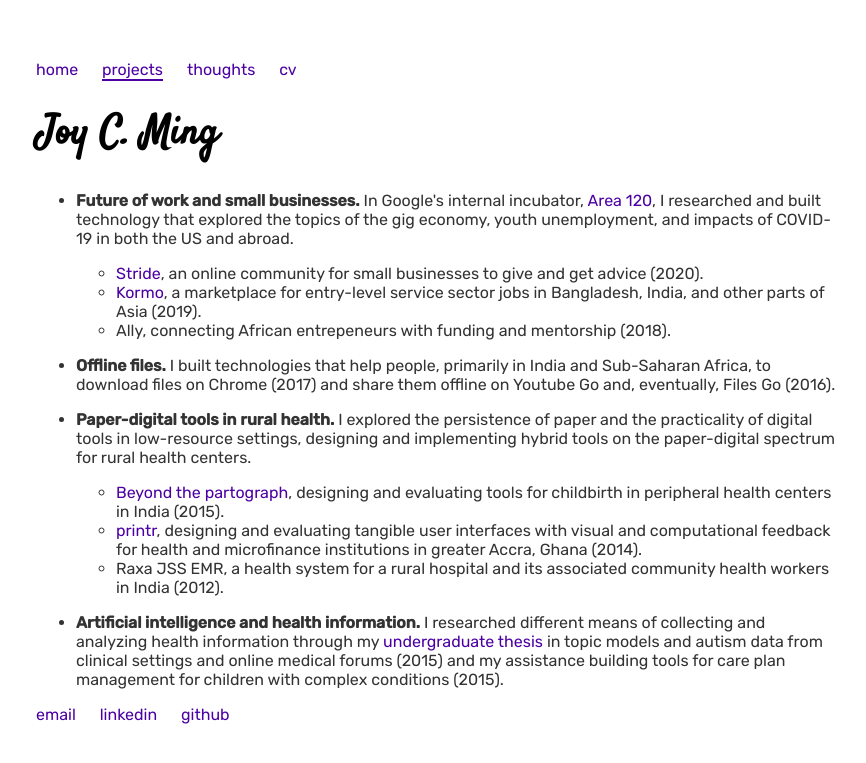
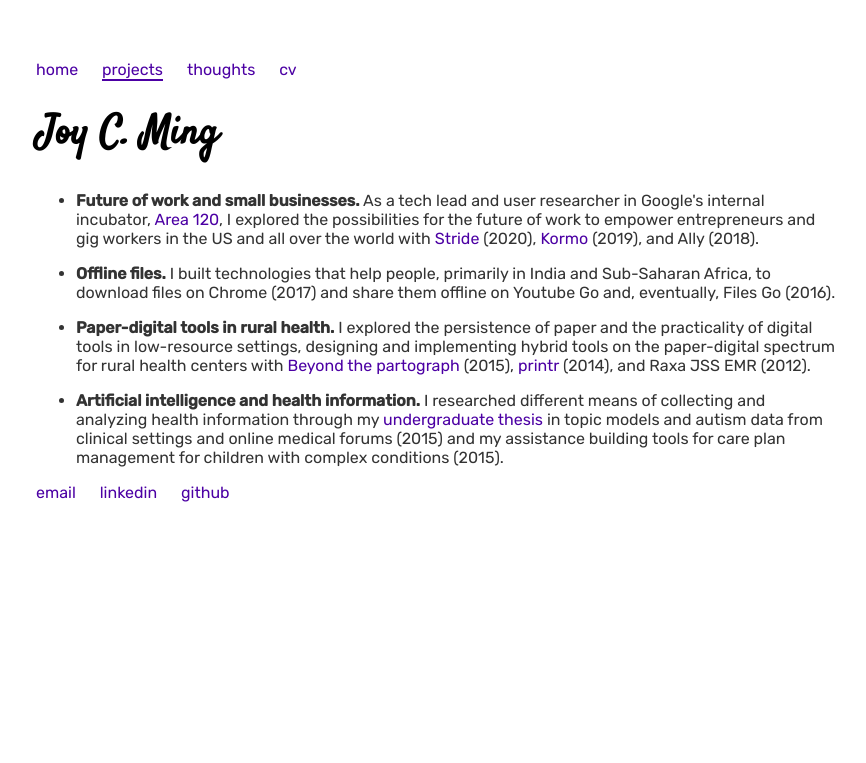
Before and after one commit to jming/jming.github.io, a Jekyll site: the page built from projects/index.html, in a window 1280 px wide. Shown: the top 763 px of the page, without its empty margins (204-1070 px from the left). Built offline with Jekyll 4.4.1, drawn with Linux system fonts in a browser that asks for light colours.

Commit message:
update bio

```diff
--- a/index.html
+++ b/index.html
@@ -8,11 +8,11 @@
 	<div class="right column">
 		<p>Hi, I'm Joy!</p>
 
-		<p><b>I make technology more helpful for more people, making it part of social change that gives power to people who don't traditionally have it, like people with disabilities or nurses in rural India.</b></p>
+		<p><b>I make technology that is part of social change to give power to people who don't traditionally have it, like people with disabilities or nurses in rural India.</b></p>
 
 		<p>As a first year PhD student in information science at Cornell, my research involves human-computer interaction, participatory design, disability studies, and global health equity. My previous experiences at Google, as a Fulbright researcher, and co-founder of the Harvard College Developers for Development have given me experience understanding the role of technology in social change and designing and building technology for job seekers in Asia, entrepreneurs in Africa, and hospitals in India, Ghana, and the US.</p>
 
-		<p>I also enjoy exploring in cities, nature,and books and creating food and art. My latest creations include 5 different kinds of cheesecake ;)</p>
+		<p>I also enjoy exploring in cities, nature,and books and creating food and art. My latest creations include experimenting with 5 different kinds of cheesecake ;)</p>
 
 		<p>Please reach out if any of this resonates with you &mdash; I love connecting with people interested in or working on social impact tech!</p>
 	</div>
--- a/projects/index.html
+++ b/projects/index.html
@@ -6,23 +6,12 @@
 <div class="projects">
 	<p>
 	<ul>
-		<li><p><b>Future of work and small businesses.</b> In Google's internal incubator, <a href="https://area120.google.com/">Area 120</a>, I researched and built technology that explored the topics of the gig economy, youth unemployment, and impacts of COVID-19 in both the US and abroad.
-			<ul>
-				<li><a href="https://www.strideworks.com">Stride</a>, an online community for small businesses to give and get advice (2020).</li>
-				<li><a href="https://www.kormo.com">Kormo</a>, a marketplace for entry-level service sector jobs in Bangladesh, India, and other parts of Asia (2019).</li>
-				<li>Ally, connecting African entrepeneurs with funding and mentorship (2018).</li>
-			</ul>
+		<li><p><b>Future of work and small businesses.</b> As a tech lead and user researcher in Google's internal incubator, <a href="https://area120.google.com/">Area 120</a>, I explored the possibilities for the future of work to empower entrepreneurs and gig workers in the US and all over the world with <a href="https://www.strideworks.com">Stride</a> (2020), <a href="https://www.kormo.com">Kormo</a> (2019), and Ally (2018).
 		</p></li>
 
 		<li><p><b>Offline files.</b> I built technologies that help people, primarily in India and Sub-Saharan Africa, to download files on Chrome (2017) and share them offline on Youtube Go and, eventually, Files Go (2016).</p></li>
 
-		<li><p><b>Paper-digital tools in rural health.</b> I explored the persistence of paper and the practicality of digital tools in low-resource settings, designing and implementing hybrid tools on the paper-digital spectrum for rural health centers.
-
-			<ul>
-				<li><a href="https://dl.acm.org/citation.cfm?id=2909628">Beyond the partograph</a>, designing and evaluating tools for childbirth in peripheral health centers in India (2015).</li>
-				<li><a href="https://dl.acm.org/citation.cfm?id=2909649">printr</a>, designing and evaluating tangible user interfaces with visual and computational feedback for health and microfinance institutions in greater Accra, Ghana (2014).</li>
-				<li>Raxa JSS EMR, a health system for a rural hospital and its associated community health workers in India (2012).</li>
-			</ul>
+		<li><p><b>Paper-digital tools in rural health.</b> I explored the persistence of paper and the practicality of digital tools in low-resource settings, designing and implementing hybrid tools on the paper-digital spectrum for rural health centers with <a href="https://dl.acm.org/citation.cfm?id=2909628">Beyond the partograph</a> (2015), <a href="https://dl.acm.org/citation.cfm?id=2909649">printr</a> (2014), and Raxa JSS EMR (2012).
 		</p></li>
 
 		<li><p><b>Artificial intelligence and health information.</b> I researched different means of collecting and analyzing health information through my <a href="https://dash.harvard.edu/handle/1/14398542">undergraduate thesis</a> in topic models and autism data from clinical settings and online medical forums (2015) and my assistance building tools for care plan management for children with complex conditions (2015).</p></li>
--- a/thoughts/index.html
+++ b/thoughts/index.html
@@ -3,6 +3,8 @@
 title: thoughts
 order: 2
 ---
+
+To stay up to date with my thoughts, follow me on Medium <a href="https://medium.com/@joycming" target="_blank">@joycming</a>.
 
 <div id="retainable-rss-embed"
     data-rss="https://medium.com/feed/@joycming"
```
